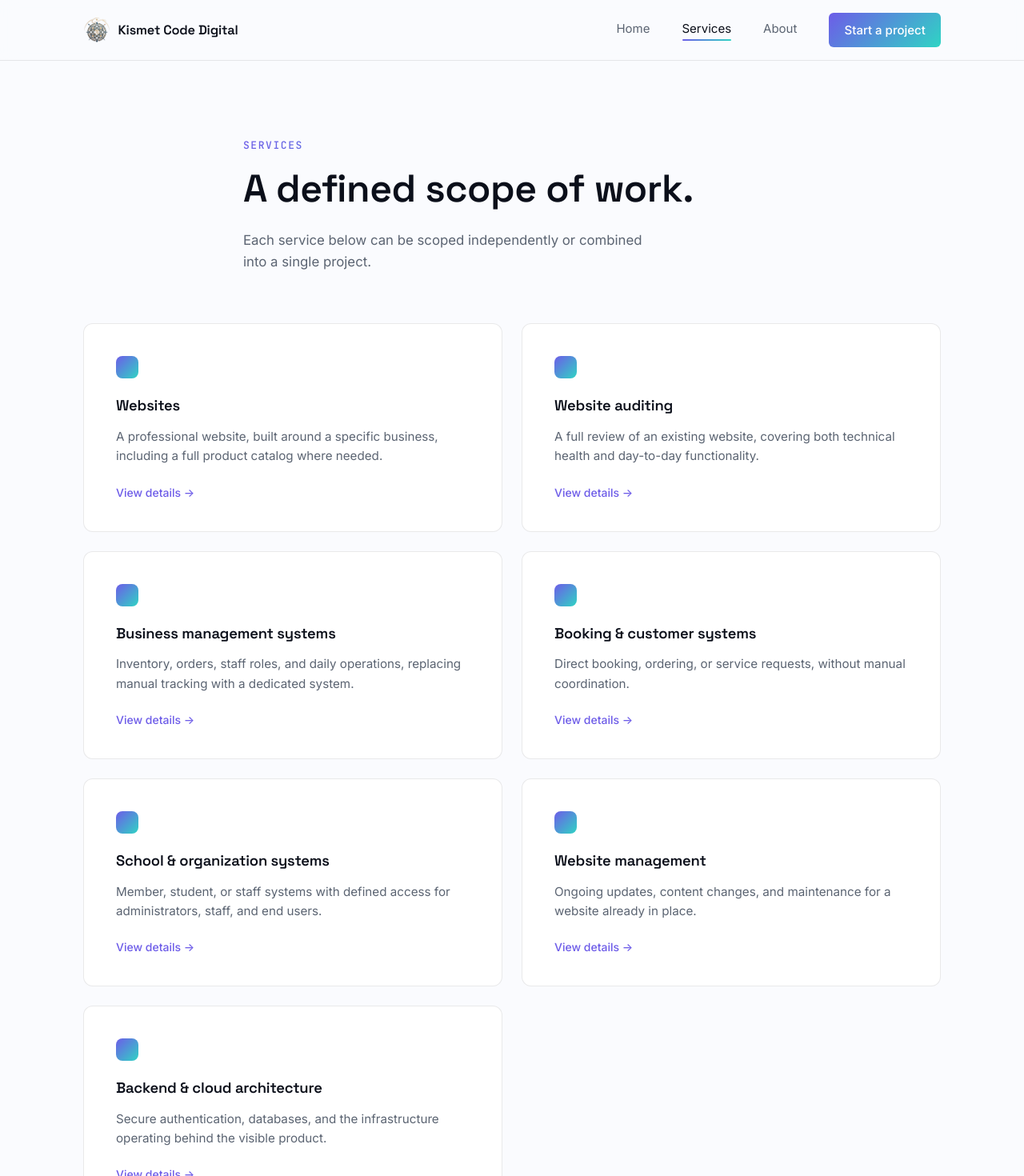
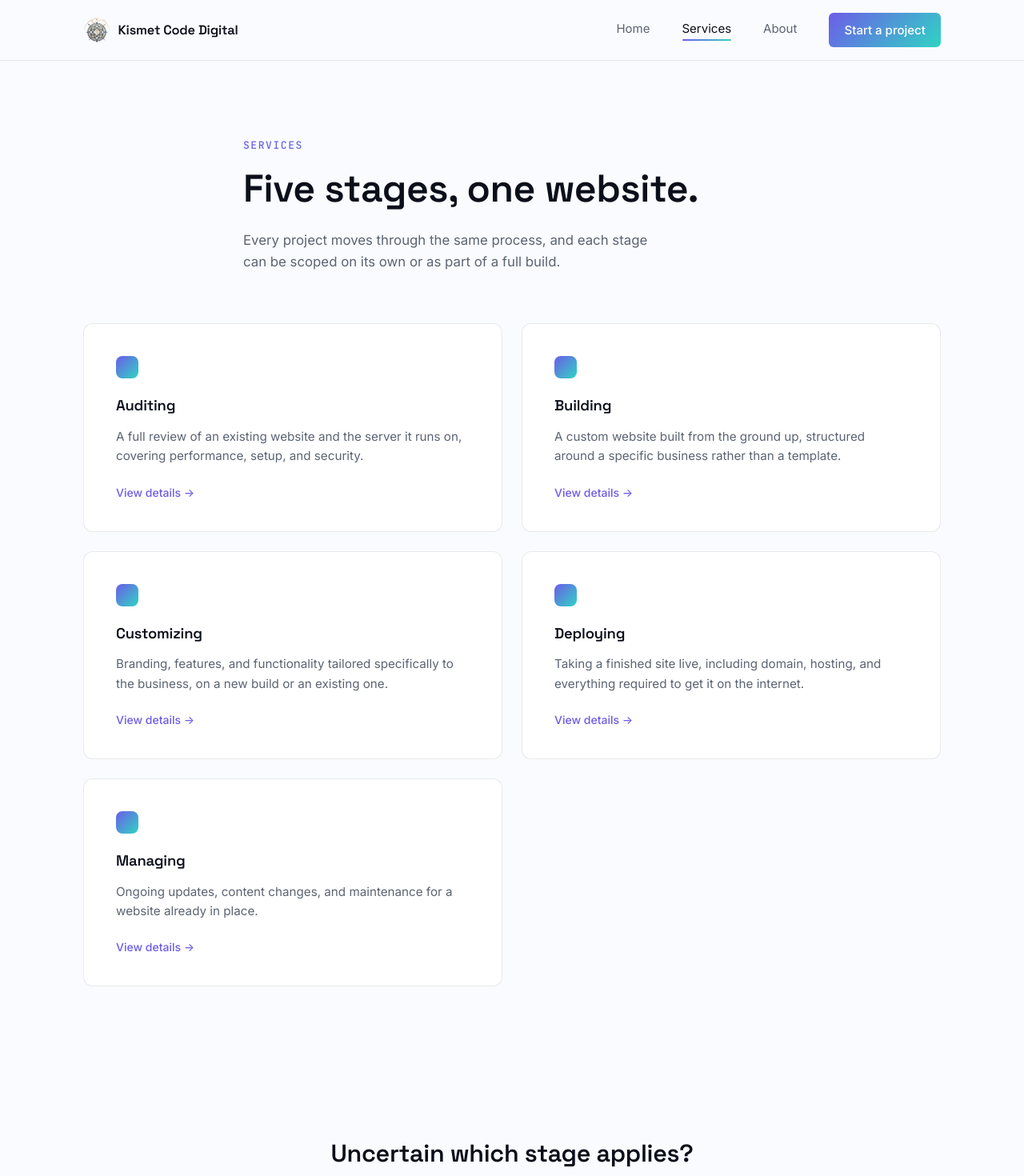
Before and after one commit to mystorebz/kismetcode, a React (Vite) app: page /services in a window 1280 px wide. Shown: the top 1470 px of the page at 80% size. Built offline with nearby package versions, Linux system fonts and the light colour scheme.

Commit message:
Update Services.jsx

```diff
--- a/src/pages/Services.jsx
+++ b/src/pages/Services.jsx
@@ -5,67 +5,55 @@ import './Services.css';
 
 const CORE = [
   {
-    title: 'Websites',
-    body: 'A professional website, built around a specific business, including a full product catalog where needed.',
+    title: 'Auditing',
+    body: 'A full review of an existing website and the server it runs on, covering performance, setup, and security.',
     detail:
-      'A website establishes an online presence and can include a complete product catalog, allowing customers to browse and place orders directly. Payment gateway integration is set up as part of the build, connecting to a payment processor such as Stripe. A business bank account and merchant processor relationship is arranged directly between the business and its bank, and is required before payment integration can be completed.',
+      'An audit examines a site from two directions: how it performs (page speed, mobile-friendliness, broken links, basic search visibility) and how the underlying server and hosting are configured (domain setup, security, and whether everything is running the way it should). The result is a clear report of what is working, what needs attention, and what to prioritize.',
     capabilities: [
-      'Product catalogs with categories, search, and filtering',
-      'Payment gateway integration (Stripe or equivalent)',
-      'Order confirmation and status updates',
+      'Page speed and mobile-responsiveness review',
+      'Broken link and basic SEO check',
+      'Server, hosting, and domain configuration review',
+      'A prioritized list of recommended fixes',
+    ],
+  },
+  {
+    title: 'Building',
+    body: 'A custom website built from the ground up, structured around a specific business rather than a template.',
+    detail:
+      'This is the initial build: structure, pages, and core functionality, designed around what the business actually needs rather than adapted from a generic template. This includes systems for managing incoming client requests and a portal experience for clients to interact with, where the project calls for it.',
+    capabilities: [
+      'Custom site structure and page architecture',
+      'Client intake and request-handling forms',
+      'Client-facing portal experiences where needed',
       'Mobile-responsive design across all devices',
     ],
   },
   {
-    title: 'Website auditing',
-    body: 'A full review of an existing website, covering both technical health and day-to-day functionality.',
+    title: 'Customizing',
+    body: 'Branding, features, and functionality tailored specifically to the business, on a new build or an existing one.',
     detail:
-      'A website audit examines a site from two directions: how it performs (page speed, mobile-friendliness, broken links, basic search visibility) and whether it is working the way it should day to day (correct hosting and domain setup, security, forms and features functioning as intended). The result is a clear report of what is working, what needs attention, and what to prioritize.',
+      'Once the core structure exists, this service shapes it around the specific business: brand colors and typography, feature additions, and adjustments that make a site feel built for one business rather than assembled from parts.',
     capabilities: [
-      'Page speed and mobile-responsiveness review',
-      'Broken link and basic SEO check',
-      'Hosting, domain, and security configuration review',
-      'A prioritized list of recommended fixes',
+      'Brand-specific design and styling',
+      'Feature additions and adjustments',
+      'Content structure tailored to the business',
+      'Integration with existing tools or systems',
     ],
   },
   {
-    title: 'Business management systems',
-    body: 'Inventory, orders, staff roles, and daily operations, replacing manual tracking with a dedicated system.',
+    title: 'Deploying',
+    body: 'Taking a finished site live, including domain, hosting, and everything required to get it on the internet.',
     detail:
-      'Many businesses reach a point where spreadsheets and manual processes no longer scale. This service replaces that manual layer with a system designed around the actual workflow, including staff permissions, reporting, and audit history.',
+      'A finished website still needs to actually go live: registering or connecting a domain, setting up hosting, and configuring everything required for the site to be reachable, secure, and stable from day one.',
     capabilities: [
-      'Staff accounts with role-based access',
-      'Inventory and stock level tracking',
-      'Order and task management dashboards',
-      'Activity logs for accountability',
+      'Domain registration and DNS configuration',
+      'Hosting setup and deployment',
+      'SSL and security configuration',
+      'Launch-day checks before going live',
     ],
   },
   {
-    title: 'Booking & customer systems',
-    body: 'Direct booking, ordering, or service requests, without manual coordination.',
-    detail:
-      'This service covers systems where customers interact directly, such as scheduling an appointment, placing an order, or submitting a request, with automatic confirmation and status tracking on both sides.',
-    capabilities: [
-      'Calendar and appointment scheduling',
-      'Automated confirmation notifications',
-      'Customer-facing status tracking',
-      'Admin dashboard for managing requests',
-    ],
-  },
-  {
-    title: 'School & organization systems',
-    body: 'Member, student, or staff systems with defined access for administrators, staff, and end users.',
-    detail:
-      'Institutions such as schools, churches, and membership organizations require systems where different user types see different information. This service builds that structure with proper access control from the start.',
-    capabilities: [
-      'Role-based portals for administrators, staff, and members',
-      'Secure authentication per user type',
-      'Record-keeping with audit history',
-      'Reporting dashboards for oversight',
-    ],
-  },
-  {
-    title: 'Website management',
+    title: 'Managing',
     body: 'Ongoing updates, content changes, and maintenance for a website already in place.',
     detail:
       'Once a website launches, it requires periodic updates: new content, product changes, seasonal promotions, or general maintenance. This service covers ongoing management, so changes are handled without requiring in-house technical staff.',
@@ -74,18 +62,6 @@ const CORE = [
       'Routine maintenance and monitoring',
       'Minor design and layout adjustments',
       'Scheduled or on-demand update requests',
-    ],
-  },
-  {
-    title: 'Backend & cloud architecture',
-    body: 'Secure authentication, databases, and the infrastructure operating behind the visible product.',
-    detail:
-      'Every system above depends on infrastructure that is rarely seen but critical: how data is stored, how access is secured, and how the system holds up under real usage. This service covers that layer directly.',
-    capabilities: [
-      'Authentication and permission systems',
-      'Database design and data modeling',
-      'Cloud hosting and scaling configuration',
-      'Security review of existing systems',
     ],
   },
 ];
@@ -97,10 +73,10 @@ export default function Services() {
     <div className="services-page">
       <section className="page-hero container">
         <p className="eyebrow">Services</p>
-        <h1 className="page-hero__title">A defined scope of work.</h1>
+        <h1 className="page-hero__title">Five stages, one website.</h1>
         <p className="page-hero__sub">
-          Each service below can be scoped independently or combined
-          into a single project.
+          Every project moves through the same process, and each stage
+          can be scoped on its own or as part of a full build.
         </p>
       </section>
 
@@ -120,7 +96,7 @@ export default function Services() {
       </section>
 
       <section className="container services-cta">
-        <h2>Uncertain which service applies?</h2>
+        <h2>Uncertain which stage applies?</h2>
         <p>A brief consultation determines the right scope, at no obligation.</p>
         <Link to="/contact" className="btn btn--primary">
           Request a quote
```
